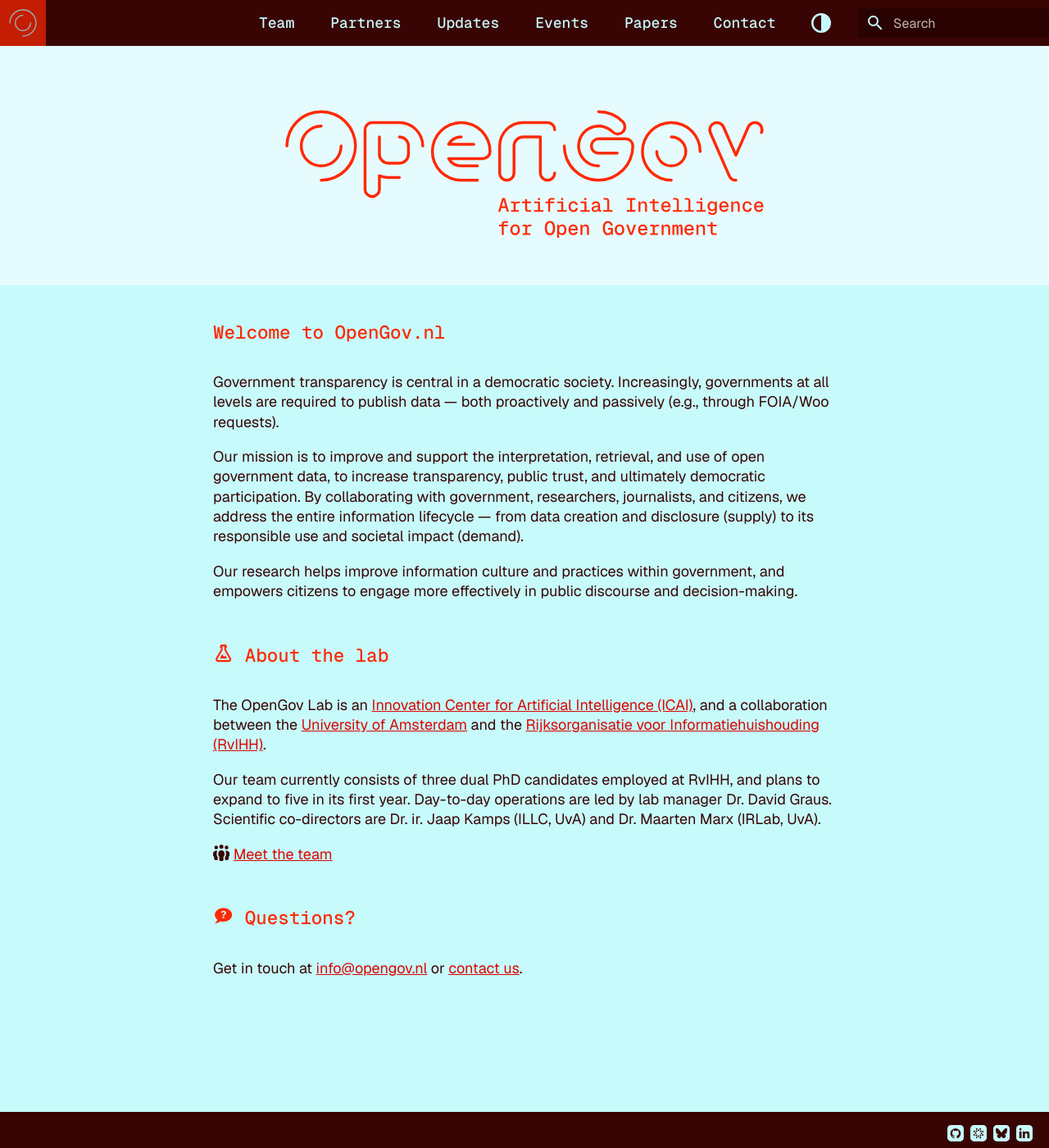
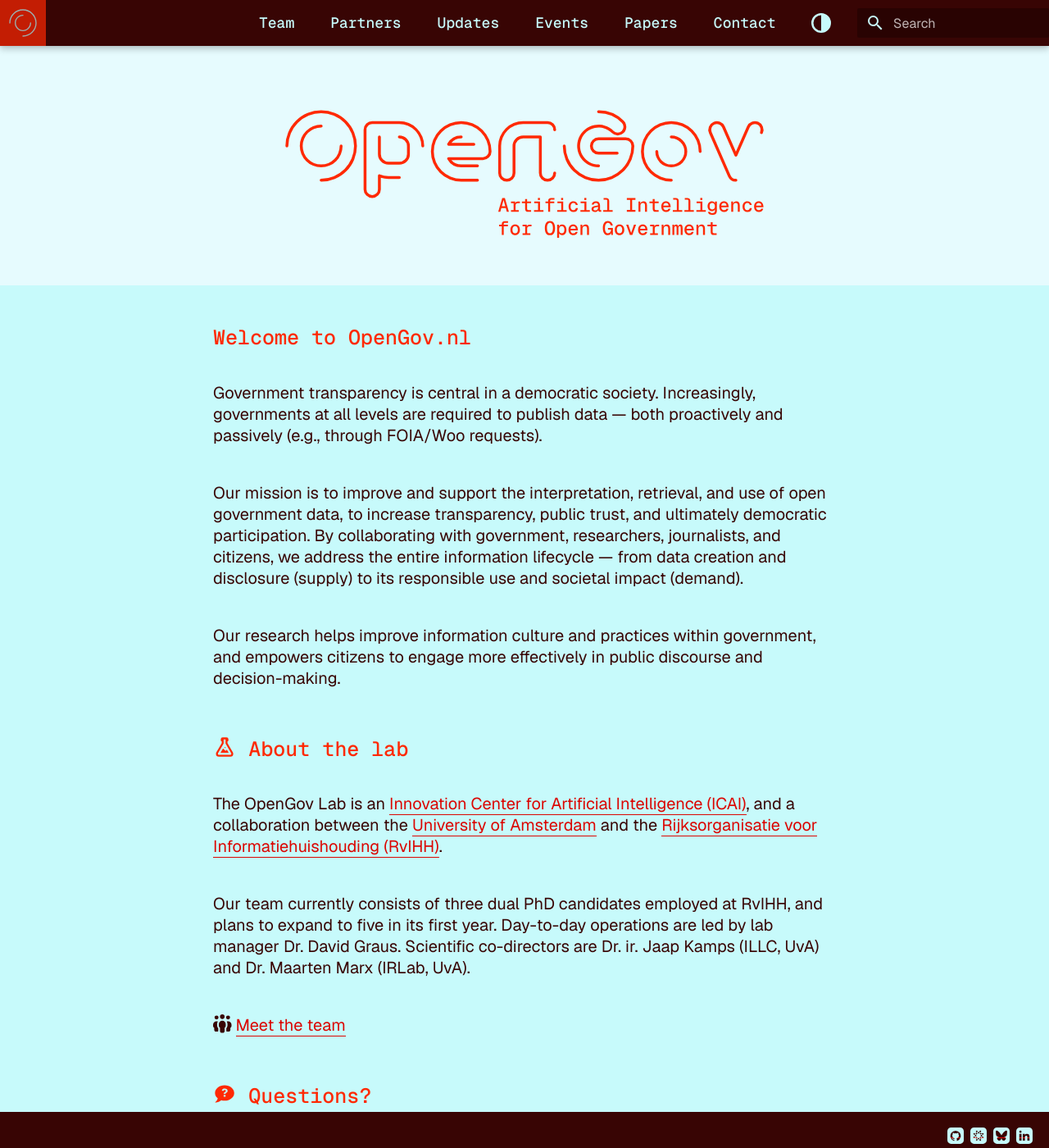
Before and after one commit to graus/testjefrummel.github.io, an MkDocs documentation site: the page built from docs/index.md, in a window 1280 px wide and 1400 px high. Shown: the whole window at 82% size. Built offline with MkDocs 1.6.1 and Material for MkDocs 9.7.7, drawn with Linux system fonts in a browser that asks for light colours; some web fonts are replaced.

Commit message:
refactor css and adjust typography a bit

```diff
--- a/docs/stylesheets/extra.css
+++ b/docs/stylesheets/extra.css
@@ -1,19 +1,16 @@
 /* === CSS Reset and Layout Normalization === */
 
-/* Remove default margin, padding, border, etc. */
 * {
   margin: 0;
   padding: 0;
   box-sizing: border-box;
 }
 
-/* Reset body */
 body {
   margin: 0;
   padding: 0;
 }
 
-/* Headings: remove top/bottom margin */
 h1,
 h2,
 h3,
@@ -24,24 +21,17 @@
   padding: 0.2em 0;
 }
 
-/* Paragraphs */
 p {
   margin: 0;
   padding: 0.5em 0;
 }
 
-/* Lists */
 ul,
 ol {
   margin: 0;
   padding-left: 1.2em;
 }
 
-a:hover {
-  text-decoration: underline;
-}
-
-/* Disable default spacing in Material's layout grid */
 .md-grid {
   padding: 0 !important;
   max-width: none;
@@ -49,7 +39,7 @@
 
 .home-hero {
   background: var(--md-default-bg-color--light);
-  padding: 1rem 0 0 0;
+  padding: 1rem 0 0;
   text-align: center;
 }
 
@@ -63,12 +53,15 @@
 .only-light {
   display: block;
 }
+
 .only-dark {
   display: none;
 }
+
 [data-md-color-scheme="slate"] .only-light {
   display: none;
 }
+
 [data-md-color-scheme="slate"] .only-dark {
   display: block;
 }
@@ -87,7 +80,6 @@
   margin: 0;
 }
 
-/* padding for footer */
 .md-content {
   padding-bottom: 3rem;
 }
@@ -106,7 +98,6 @@
   font-style: normal;
 }
 
-
 h1,
 h2,
 h3,
@@ -119,8 +110,8 @@
 }
 
 .md-typeset {
-  font-size: clamp(0.9rem, 1.2vw, 0.95rem);
-  line-height: 1.35;
+  font-size: clamp(1rem, 1.3vw, 1.05rem);
+  line-height: 1.3;
 }
 
 .md-typeset h1,
@@ -136,18 +127,7 @@
   padding: 0;
 }
 
-/* Title style: default */
-.md-typeset .title-default {
-  font-family: "OpenGov Sans", sans-serif;
-  font-size: 14vmin;
-  text-align: center;
-  margin: 0;
-  padding: 0;
-  background: var(--md-default-bg-color--light);
-  color: var(--md-primary-fg-color);
-}
-
-/* Title style: alt */
+.md-typeset .title-default,
 .md-typeset .title-alt,
 header.md-typeset h1 {
   font-family: "OpenGov Sans", sans-serif;
@@ -155,18 +135,37 @@
   text-align: center;
   margin: 0;
   padding: 0;
+}
+
+.md-typeset .title-default {
+  background: var(--md-default-bg-color--light);
+  color: var(--md-primary-fg-color);
+}
+
+.md-typeset .title-alt,
+header.md-typeset h1 {
   background: var(--md-default-bg-color);
   color: var(--md-accent-fg-color);
 }
 
 .md-typeset h2 {
-  margin: 1.2em 0 .6em;
+  margin: 2rem 0 1rem;
+}
+
+.md-typeset p {
+  margin: 0 0 1.2rem;
 }
 
 .md-typeset a {
   color: var(--md-secondary-accent-color);
-  text-decoration: underline;
+  text-decoration: none;
+  border-bottom: 1px solid var(--md-secondary-accent-color);
 }
+
+.md-typeset a:hover {
+  border-bottom-style: dotted;
+}
+
 
 .md-typeset .md-button--primary {
   background-color: var(--md-default-fg-color);
@@ -174,10 +173,9 @@
 }
 
 .md-meta {
-  color: var(--md-primary-fg-color)
+  color: var(--md-primary-fg-color);
 }
 
-/* Unify and align header layout */
 .unified-header {
   display: flex;
   align-items: center;
@@ -186,11 +184,10 @@
   gap: 1rem;
 }
 
-/* Navigation tabs inline */
 .md-tabs--header {
   flex: 1;
   display: flex;
-  justify-content: center;
+  justify-content: flex-end;
   align-items: center;
 }
 
@@ -199,12 +196,10 @@
   list-style: none;
   margin: 0;
   padding: 0;
+  display: flex;
   align-items: center;
-  /* ✅ This vertically centers children */
-  justify-content: center;
-  /* or flex-end if you prefer */
+  justify-content: flex-end;
   height: 100%;
-  /* ✅ optional: ensure it fills the header height */
 }
 
 .md-tabs__item {
@@ -216,7 +211,7 @@
   color: var(--md-default-bg-color);
   font-weight: 500;
   text-decoration: none;
-  font-size: .9rem;
+  font-size: 0.9rem;
 }
 
 .md-tabs__item--active>.md-tabs__link,
@@ -233,36 +228,17 @@
 .md-header__button.md-logo {
   padding: 0;
   margin: 0;
+  display: flex !important;
+  align-items: center;
 }
 
 .md-header__button.md-logo img,
 .md-header__button.md-logo svg {
   height: 2.8rem;
-  padding: .4rem;
+  padding: 0.4rem;
   background-color: var(--md-accent-fg-color);
 }
 
-/* Align header nav items (tabs) to the right */
-.md-tabs--header {
-  justify-content: flex-end;
-}
-
-.md-tabs--header .md-tabs__list {
-  justify-content: flex-end;
-  display: flex;
-}
-
-.md-header--shadow {
-  box-shadow: none;
-}
-
-/* Always show the logo, even on mobile */
-.md-header__button.md-logo {
-  display: flex !important;
-  align-items: center;
-}
-
-/* Show hamburger (drawer) toggle only on small screens */
 .md-header__button[for="__drawer"] {
   display: none;
 }
@@ -274,13 +250,11 @@
     align-items: center;
   }
 
-  /* Hide inline nav tabs */
   .md-tabs--header {
     display: none !important;
   }
 }
 
-/* Colors additional icons in header */
 .md-icon svg {
   fill: var(--md-default-bg-color);
 }
@@ -295,18 +269,18 @@
 }
 
 .md-social {
-  padding: .6rem;
-  gap: .4rem
+  padding: 0.6rem;
+  gap: 0.4rem;
+}
+
+.md-social__link {
+  width: 1rem;
+  height: 1rem;
 }
 
 .md-social__link svg {
   fill: var(--md-default-bg-color);
   max-height: 1rem;
-}
-
-.md-social__link {
-  width: 1rem;
-  height: 1rem;
 }
 
 .md-copyright {
@@ -315,18 +289,18 @@
 
 .md-post {
   max-width: 800px;
-  margin: 1rem auto 0 auto;
+  margin: 1rem auto 0;
   padding: 1rem 2rem;
   background-color: var(--md-secondary-bg-color);
 }
 
 .md-post.md-post--excerpt .md-post__header {
-  font-family: 'Geist Mono Medium' monospace;
+  font-family: 'Geist Mono Medium', monospace;
   display: block;
   align-items: unset;
   gap: 0;
   min-height: auto;
-  font-size: .8rem;
+  font-size: 0.8rem;
   line-height: 1.2rem;
   color: var(--md-secondary-accent-color);
   margin-bottom: 1rem;
@@ -344,7 +318,6 @@
   background-color: var(--md-default-bg-color);
 }
 
-/* Main team member section */
 section.team-member {
   display: flex;
   flex-wrap: wrap;
@@ -353,22 +326,18 @@
   width: 100%;
   padding: 1rem 2rem;
   gap: 2rem;
-  /* new: add spacing between columns */
   box-sizing: border-box;
 }
 
-/* Inner columns */
 .team-member__info,
 .team-member__image,
 .team-member__bio {
   flex: 1 1 auto;
   min-width: 220px;
   max-width: 360px;
-  /* tighter */
   line-height: 1.1rem;
 }
 
-/* Image block centered */
 .team-member__image {
   display: flex;
   justify-content: center;
@@ -382,7 +351,6 @@
   border-radius: 50%;
 }
 
-/* Info block */
 .team-member__info {
   font-family: 'Geist Mono Medium', monospace;
 }
@@ -390,15 +358,13 @@
 .team-member__info h2 {
   color: var(--md-primary-fg-color);
   font-weight: 500;
-  margin: 0 0 0.5rem 0;
+  margin: 0 0 0.5rem;
 }
 
-/* Bio block */
 .team-member__bio {
   font-family: var(--md-text-font, sans-serif);
 }
 
-/* Responsive: stack items vertically */
 @media (max-width: 800px) {
   section.team-member {
     flex-direction: column;
@@ -426,13 +392,11 @@
   }
 }
 
-
 .md-sidebar,
 .md-sidebar--secondary:not([hidden]) {
   display: none;
 }
 
-/* Override the default hidden-left behavior */
 @media screen and (max-width: 76.2344em) {
   .md-sidebar--primary {
     background-color: var(--md-primary-fg-color);
@@ -492,7 +456,7 @@
   position: fixed;
   bottom: 0;
   left: 0;
-  width: 100%
+  width: 100%;
 }
 
 @media screen and (max-width: 800px) {
@@ -518,21 +482,18 @@
   gap: 2rem;
   align-items: center;
   justify-items: center;
-  padding-top:2rem;
+  padding-top: 2rem;
 }
 
 .partner-logos img {
   max-inline-size: 300px;
-  /* max width */
   max-block-size: 100px;
-  /* max height */
   object-fit: contain;
   object-position: center;
   width: auto;
   height: auto;
 }
 
-/* Limit to max 3 columns */
 @media (min-width: 1024px) {
   .partner-logos {
     grid-template-columns: repeat(3, 1fr);
@@ -549,10 +510,7 @@
   max-width: 800px;
   margin: 2rem auto;
   background-color: var(--md-secondary-bg-color);
-  padding-top: 0;
-  padding-left: 1rem;
-  padding-right: 1rem;
-  padding-bottom: 2rem;
+  padding: 0 1rem 2rem;
 }
 
 .md-content.md-content--post h1 {
@@ -574,28 +532,23 @@
 
 .event-date {
   flex: 0 0 160px;
-  /* fixed base, doesn't grow or shrink */
   font-family: 'Geist Mono', monospace;
   font-size: 1.15rem;
   font-weight: 500;
   color: var(--md-accent-fg-color);
-  padding-top: 0;
   text-align: left;
 }
 
 .event-info {
   flex: 1 1 300px;
-  /* grows to fill space, min 300px */
   min-width: 0;
 }
 
 @media (max-width: 600px) {
   .event-posts .md-post--excerpt {
     gap: 0.1rem;
-    /* subtle vertical spacing */
   }
 }
-
 
 .event-info h2 {
   margin-top: 0;
@@ -607,9 +560,9 @@
 }
 
 .event-info p {
-  font-size: .8rem;
+  font-size: 0.8rem;
   color: var(--md-primary-fg-color);
-  margin: 0.5rem 0 0 0;
+  margin: 0.5rem 0 0;
 }
 
 .md-search-result .md-typeset h1 {
@@ -617,7 +570,7 @@
   font-size: 1rem;
   font-weight: 500;
   line-height: 1.4;
-  margin: .55rem 0;
+  margin: 0.55rem 0;
   font-family: 'Geist Mono Medium';
   padding: 0;
   text-align: left;
@@ -649,16 +602,13 @@
   --md-primary-fg-color: #380504;
   --md-accent-fg-color: #ff2903;
   --md-secondary-accent-color: #db0500;
-
   --md-default-fg-color: #380504;
   --md-default-fg-color--light: #380504;
   --md-default-fg-color--lighter: #380504;
   --md-default-fg-color--lightest: #380504;
-
   --md-default-bg-color--light: #e6fbfe;
   --md-default-bg-color--lighter: #e6fbfe;
   --md-default-bg-color--lightest: #e6fbfe;
-
   --md-code-fg-color: #391c1c;
   --md-code-bg-color: #c7fafb;
 }
@@ -672,16 +622,13 @@
   --md-primary-fg-color: #c7fafb;
   --md-accent-fg-color: #ff2903;
   --md-secondary-accent-color: #ff2c06;
-
   --md-default-fg-color: #c7fafb;
   --md-default-fg-color--light: #c7fafb;
   --md-default-fg-color--lighter: #c7fafb;
   --md-default-fg-color--lightest: #c7fafb;
-
   --md-default-bg-color--light: #380504;
   --md-default-bg-color--lighter: #380504;
   --md-default-bg-color--lightest: #380504;
-
   --md-code-fg-color: #c7fafb;
   --md-code-bg-color: #380504;
 }
```
